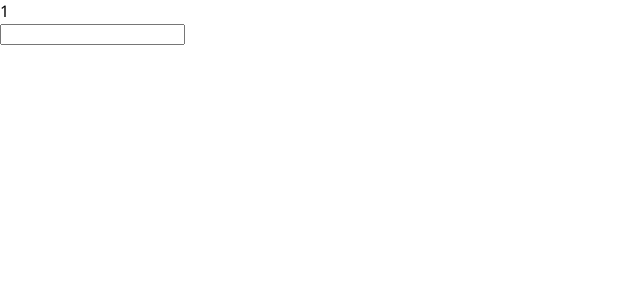
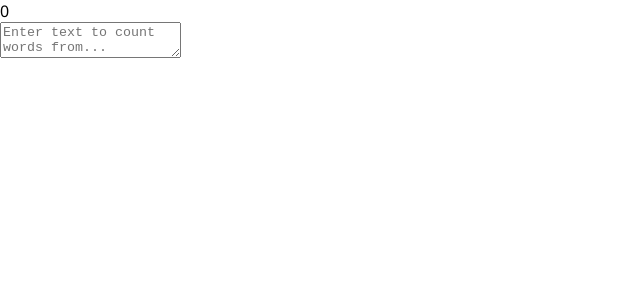
Before and after one commit to Duke0404/WordCounter, a React (Create React App) app: page / in a window 1280 px wide. Shown: the top 300 px of the page, without its empty margins (0-640 px from the left). Built offline with nearby package versions, Linux system fonts and the light colour scheme.

Commit message:
Basic Functionality working

```diff
--- a/src/Components/App/App.tsx
+++ b/src/Components/App/App.tsx
@@ -6,9 +6,9 @@ import './App.css';
 
 //Components
 import TopBar from '../TopBar/TopBar'
-import Page from '../Page/Page';
+import Page from '../Page/Page'
 
-const App =  () => {
+const App = (): JSX.Element => {
 	//States
 	const [content, setContent] = useState("")
 	const [count, setCount] = useState(0)
@@ -23,10 +23,11 @@ const App =  () => {
 
 	//Functions
 	const countWords = (text: string): number => {
-		let textArray: string[] = text.split(" ").filter(
-			word =>
-				!(word in [".", ",", "!", "?", ":", ";", "..."]
-				)
+		if(text === "")
+			return 0
+
+		let textArray: string[] = text.trimEnd().split(" ").filter(
+			word => word !== (" ")
 		)
 
 		return textArray.length
--- /dev/null
+++ b/src/Components/Page/Page.css
@@ -0,0 +1,3 @@
+#content {
+    width: 800px;
+}
--- a/src/Components/Page/Page.tsx
+++ b/src/Components/Page/Page.tsx
@@ -4,9 +4,22 @@ interface PageProps {
     setContent: (content: string) => void
 }
 
-const Page = (props: PageProps) =>
-    <main>
-        <input type="textarea" name="content" id="content"/>
-    </main>
+const Page = (props: PageProps): JSX.Element => {
+    //Functions
+    const inputTextHandler = (event: any/*: React.ChangeEvent<HTMLTextAreaElement>*/): void => {
+        props.setContent(event.target.value)
+    }
+
+    return (
+        <main>
+            <textarea
+                id="content"
+                placeholder="Enter text to count words from..."
+                value={props.content}
+                onChange={inputTextHandler}
+            />
+        </main>
+    )
+}
 
 export default Page;
--- a/src/index.css
+++ b/src/index.css
@@ -5,4 +5,7 @@
 body {
   margin: 0;
   font-family: 'Segoe UI', 'Arial', sans-serif;
+
+  display: flex;
+  align-items: center;
 }
--- a/src/index.tsx
+++ b/src/index.tsx
@@ -8,7 +8,7 @@ import './index.css'
 //Components
 import App from './Components/App/App'
 
-const root = ReactDOM.createRoot(
+const root: ReactDOM.Root = ReactDOM.createRoot(
     document.getElementById('root') as HTMLElement
 )
 
```
